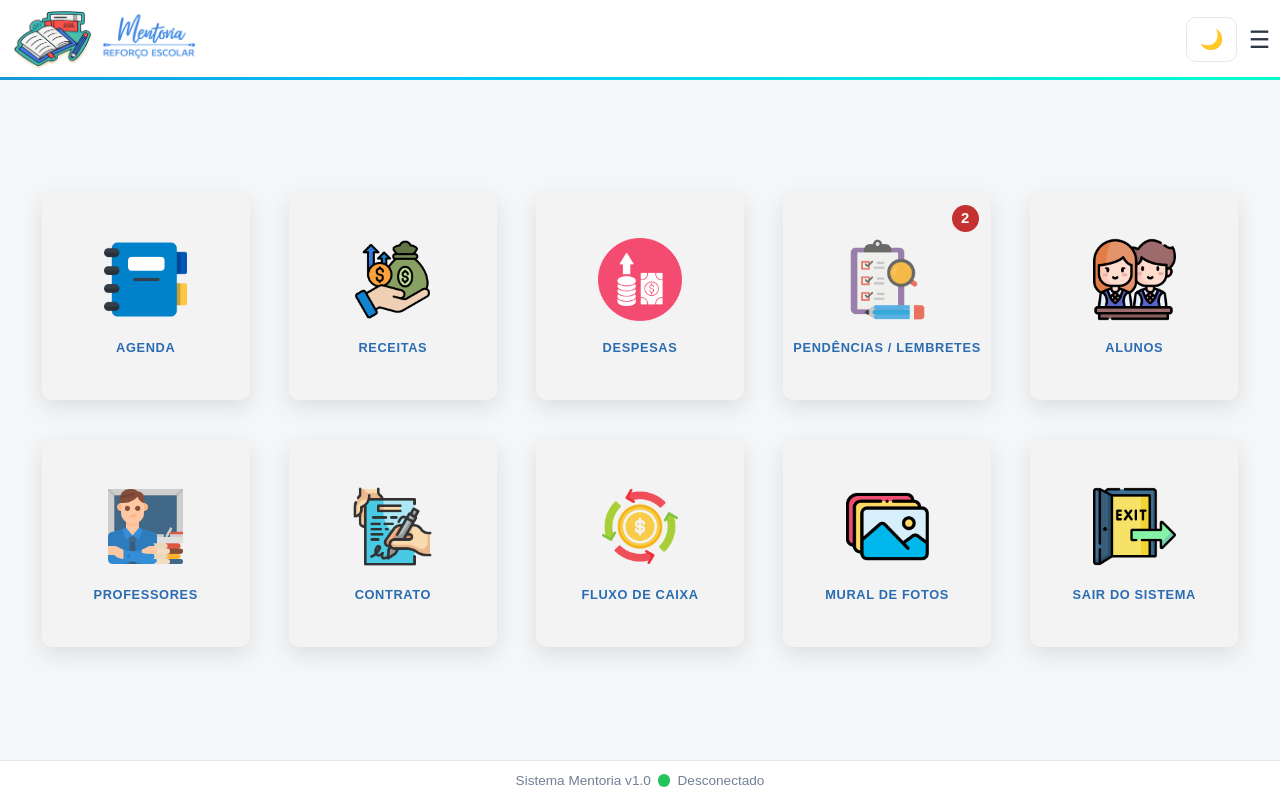
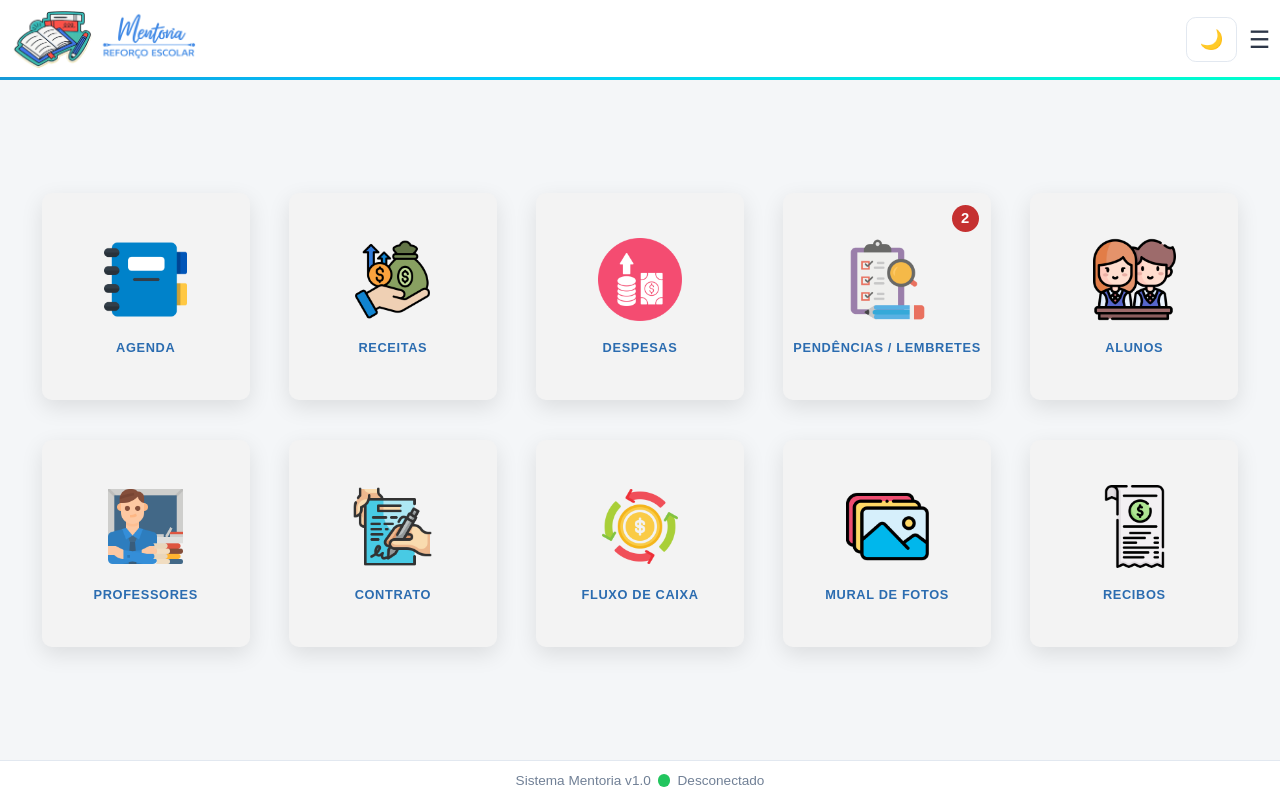
Before and after one commit to fabianopetruci/Mentoria, a plain HTML site: page index.html in a window 1280 px wide. Drawn offline with nearby package versions, Linux system fonts and the light colour scheme.

Commit message:
feat(recibos): add recibos module route and replace logout card on dashboard

```diff
--- a/index.html
+++ b/index.html
@@ -23,6 +23,7 @@
     <link rel="stylesheet" href="./css/financeiro.css" />
     <link rel="stylesheet" href="./css/galeria.css" />
     <link rel="stylesheet" href="./css/contrato.css" />
+    <link rel="stylesheet" href="./css/recibos.css" />
   </head>
 
   <body>
@@ -199,6 +200,7 @@
     <script src="./js/modules/financeiro.js"></script>
     <script src="./js/modules/galeria.js"></script>
     <script src="./js/modules/contrato.js"></script>
+    <script src="./js/modules/recibos.js"></script>
 
     <!-- JS UI -->
     <script src="./js/ui/header.js"></script>
--- a/js/core/router.js
+++ b/js/core/router.js
@@ -14,6 +14,7 @@ window.Router = {
     "pendencias",
     "contrato",
     "galeria",
+    "recibos",
   ],
 
   init() {
--- a/js/modules/home.js
+++ b/js/modules/home.js
@@ -20,7 +20,7 @@ window.Home = {
       { label: "CONTRATO", route: "contrato", img: "contract.png" },
       { label: "FLUXO DE CAIXA", route: "financeiro", img: "cash_flow.png" },
       { label: "MURAL DE FOTOS", route: "galeria", img: "gallery.png" },
-      { label: "SAIR DO SISTEMA", route: "logout", img: "logout.png" },
+      { label: "RECIBOS", route: "recibos", img: "receipt.png" },
     ];
 
     homeSection.innerHTML = `
```
Also changed, not shown: assets/img/receipt.png (added).
